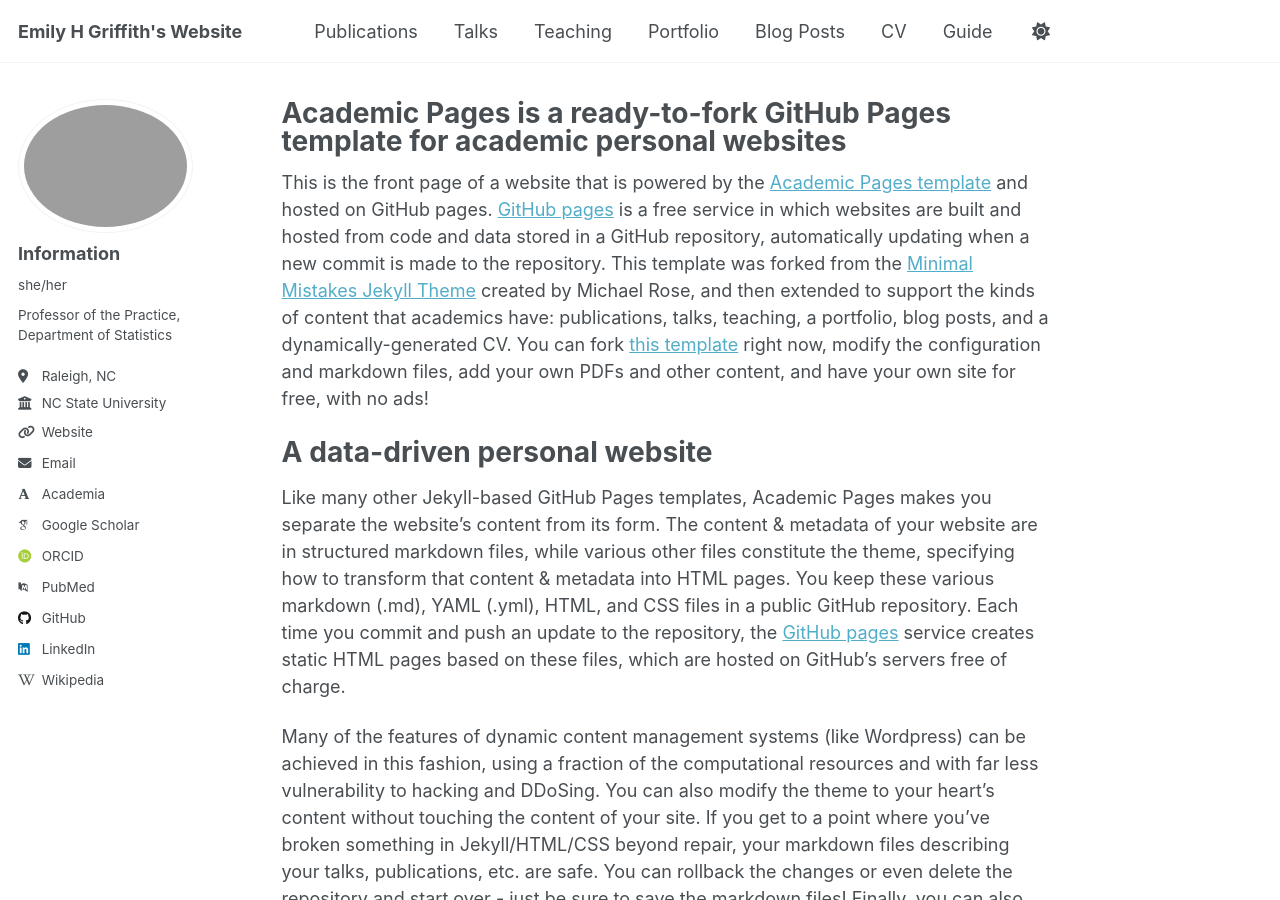
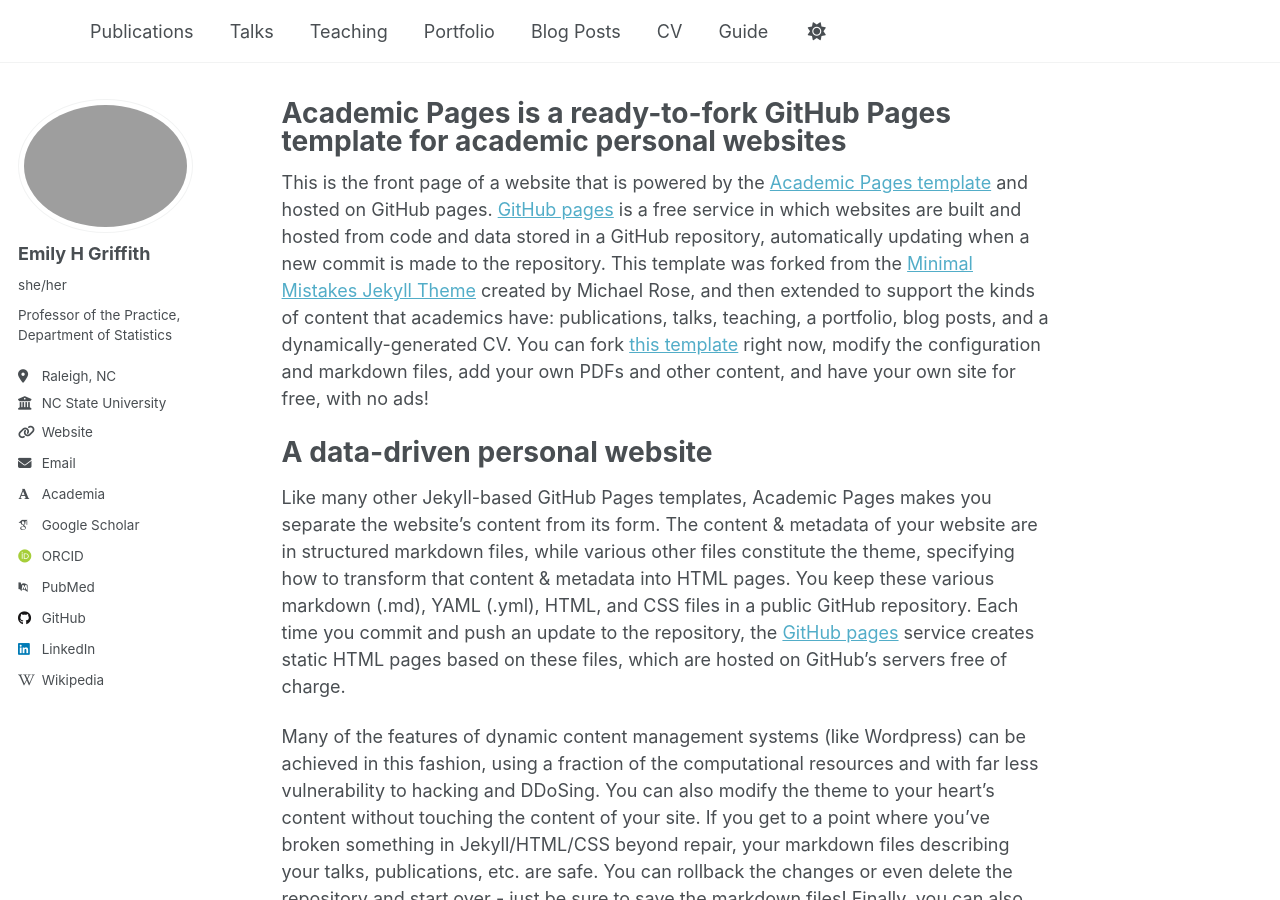
Before and after one commit to ehgriffith/ehgriffith.github.io, a Jekyll site: the page built from _pages/about.md, in a window 1280 px wide and 900 px high. Built offline with Jekyll 4.4.1, drawn with Linux system fonts in a browser that asks for light colours; some web fonts are replaced.

Commit message:
pic take 2

```diff
--- a/_config.yml
+++ b/_config.yml
@@ -9,7 +9,7 @@
 # Basic Site Settings
 locale                   : "en-US"
 site_theme               : "default"
-title                    : "Emily H Griffith's Website"
+title                    : " "
 title_separator          : "-"
 name                     : &name "Emily H Griffith"
 description              : &description "Professor of the Practice, NC State University"
@@ -23,7 +23,7 @@
 author:
   # Biographic information
   avatar           : "EmilyGriffithHeadshot.jpg"
-  name             : "Information"
+  name             : "Emily H Griffith"
   pronouns         : "she/her"
   bio              : "Professor of the Practice, Department of Statistics"
   location         : "Raleigh, NC"
```
